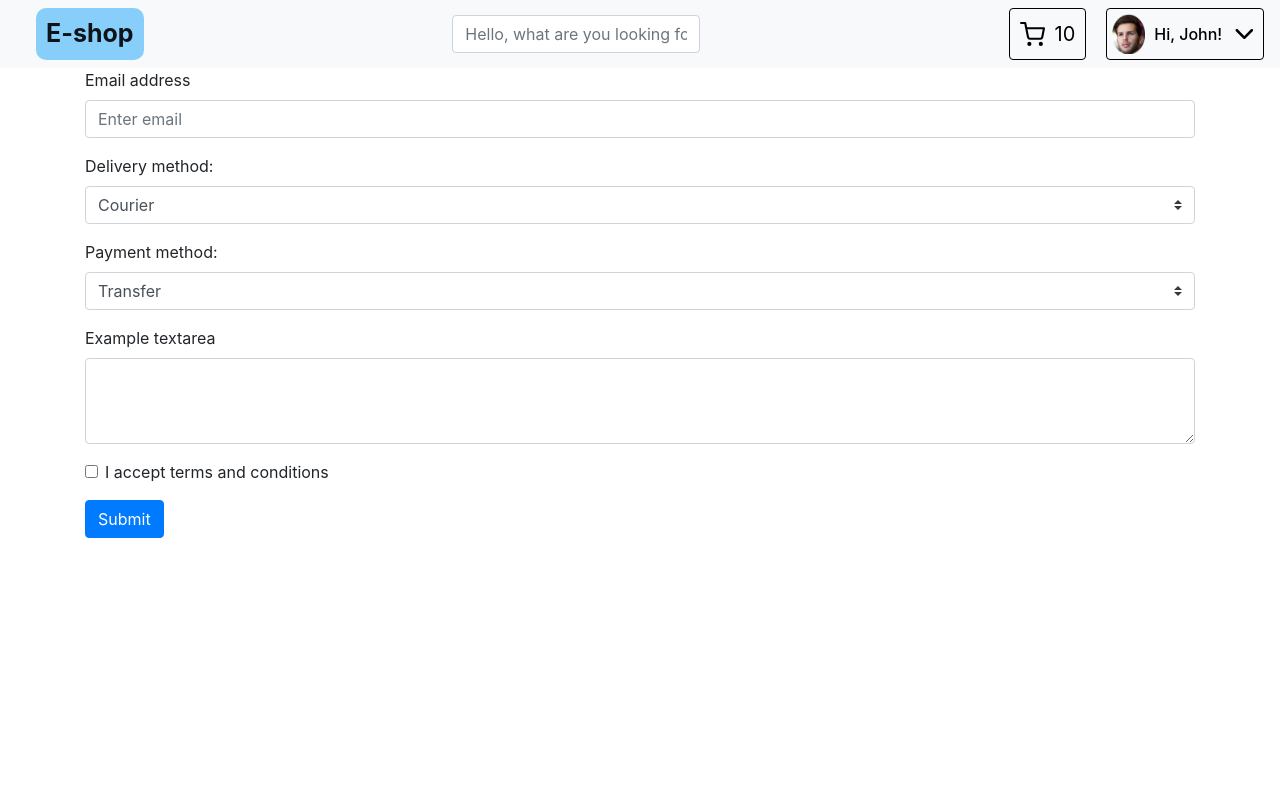
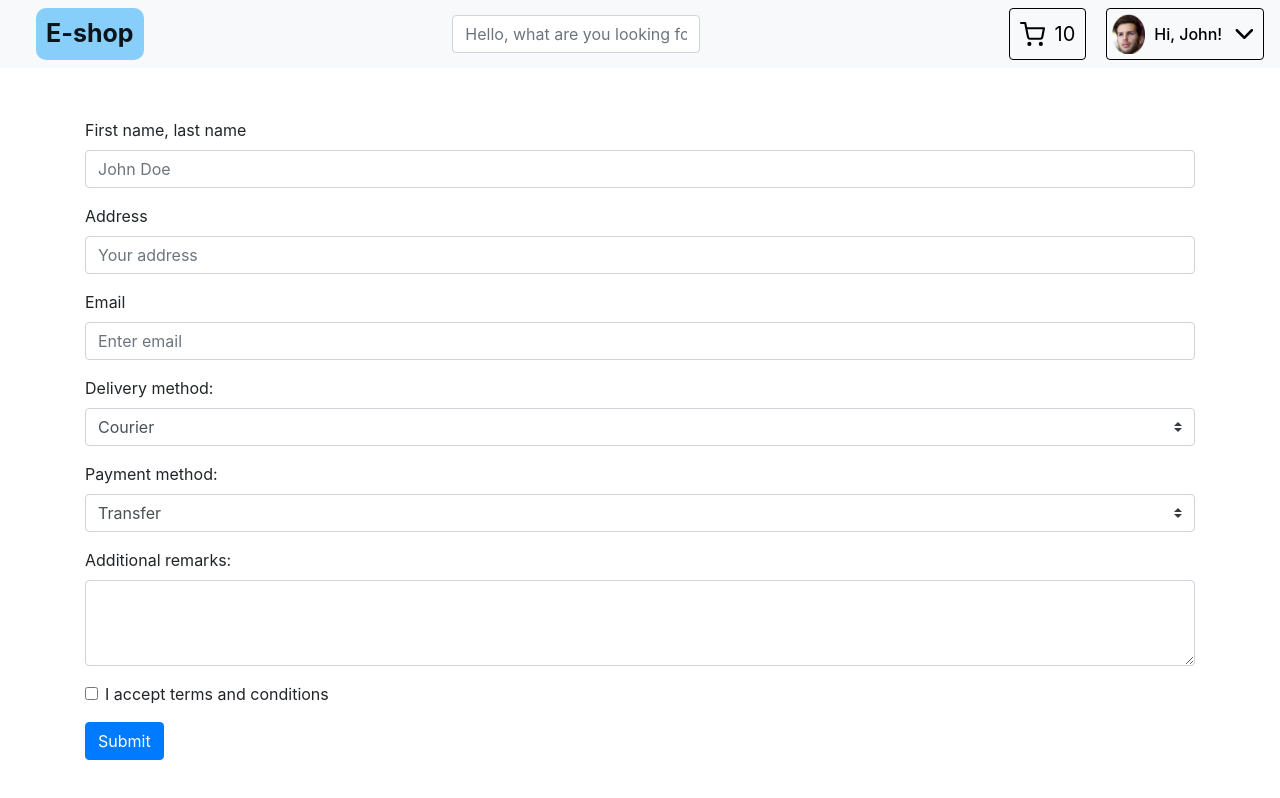
Before and after one commit to Xandreww/e-shop, a React (Create React App) app: page /form in a window 1280 px wide. Shown: the top 798 px of the page. Built offline with nearby package versions, Linux system fonts and the light colour scheme.

Commit message:
ehance form sketch

```diff
--- a/src/components/views/Form/Form.js
+++ b/src/components/views/Form/Form.js
@@ -16,9 +16,17 @@ class Component extends React.Component {
     // const { products } = this.props;
 
     return (
-      <Form>
+      <Form className={styles.root}>
         <Form.Group controlId="formBasicEmail">
-          <Form.Label>Email address</Form.Label>
+          <Form.Label>First name, last name</Form.Label>
+          <Form.Control type="text" placeholder="John Doe" />
+        </Form.Group>
+        <Form.Group controlId="formBasicEmail">
+          <Form.Label>Address</Form.Label>
+          <Form.Control type="text" placeholder="Your address" />
+        </Form.Group>
+        <Form.Group controlId="formBasicEmail">
+          <Form.Label>Email</Form.Label>
           <Form.Control type="email" placeholder="Enter email" />
         </Form.Group>
         <Form.Group controlId="exampleForm.SelectCustom">
@@ -37,13 +45,13 @@ class Component extends React.Component {
           </Form.Control>
         </Form.Group>
         <Form.Group controlId="exampleForm.ControlTextarea1">
-          <Form.Label>Example textarea</Form.Label>
+          <Form.Label>Additional remarks:</Form.Label>
           <Form.Control as="textarea" rows="3" />
         </Form.Group>
         <Form.Group controlId="formBasicCheckbox">
           <Form.Check type="checkbox" label="I accept terms and conditions" />
         </Form.Group>
-        <Button variant="primary" type="submit">
+        <Button variant="primary" type="submit" className={styles.submitButton}>
           Submit
         </Button>
       </Form>
--- a/src/components/views/Form/Form.module.scss
+++ b/src/components/views/Form/Form.module.scss
@@ -1,4 +1,12 @@
 @import '../../../styles/settings.scss';
 
-// .root {
-// }
+.root {
+  margin: 50px 0;
+
+  .submitButton {
+    &:hover {
+      background-color: greenyellow;
+      color: black;
+    }
+  }
+}
```
